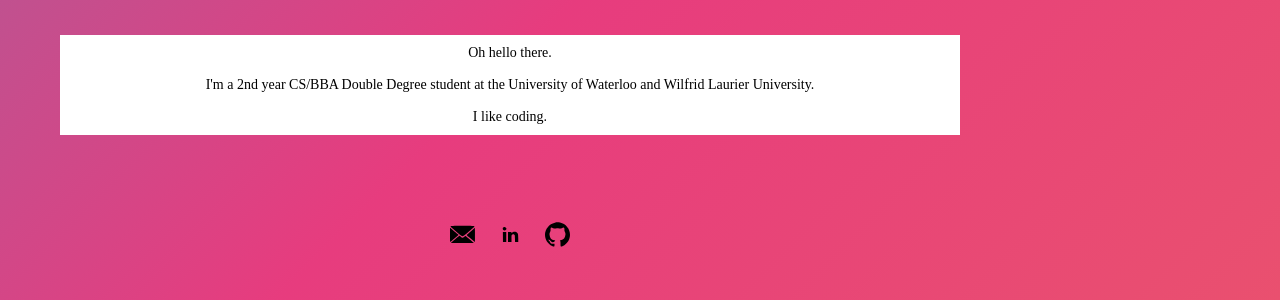
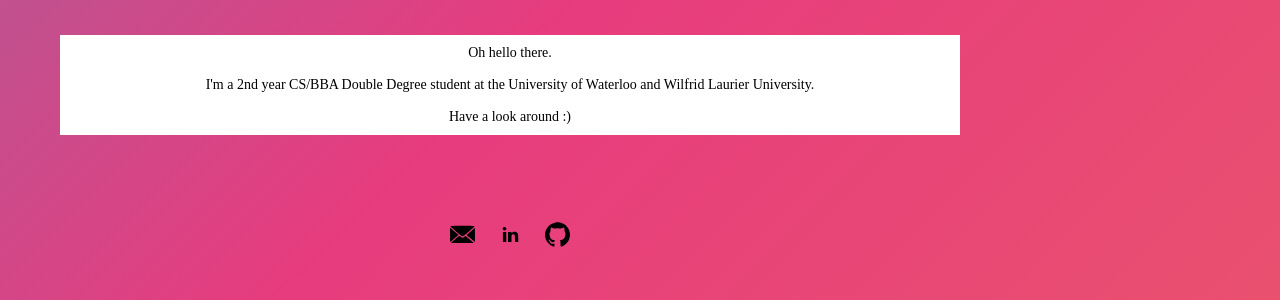
Before and after one commit to Anupya/anupya.github.io, a Jekyll site: the page built from index.html, in a window 1280 px wide. Shown: the part 487-787 px from the top of the page. Built offline with Jekyll 4.4.1, drawn with Linux system fonts in a browser that asks for light colours.

Commit message:
updates to work.html

```diff
--- a/index.html
+++ b/index.html
@@ -4,5 +4,5 @@
 ---
 <div class="bio">
     <p class="border">Oh hello there. <br></br>
-	 I'm a 2nd year CS/BBA Double Degree student at the University of Waterloo and Wilfrid Laurier University. <br></br> I like coding. </p>
+	 I'm a 2nd year CS/BBA Double Degree student at the University of Waterloo and Wilfrid Laurier University. <br></br> Have a look around :) </p>
 </div>
--- a/work.html
+++ b/work.html
@@ -1,6 +1,8 @@
 <!DOCTYPE html>
 <html>
-	{% include navbar.html %}
+	<head>
+		<link rel="import" href="_includes/navbar.html">
+	</head>
 
 	<body>
 	    <p> IN PROGRESS: work.html </p>
@@ -12,5 +14,5 @@
 	    <p> IMAGE </p>
 	</body>
 
-    {% include footer.html %}
+    <link rel="import" href="_includes/footer.html">
 </html>
```
